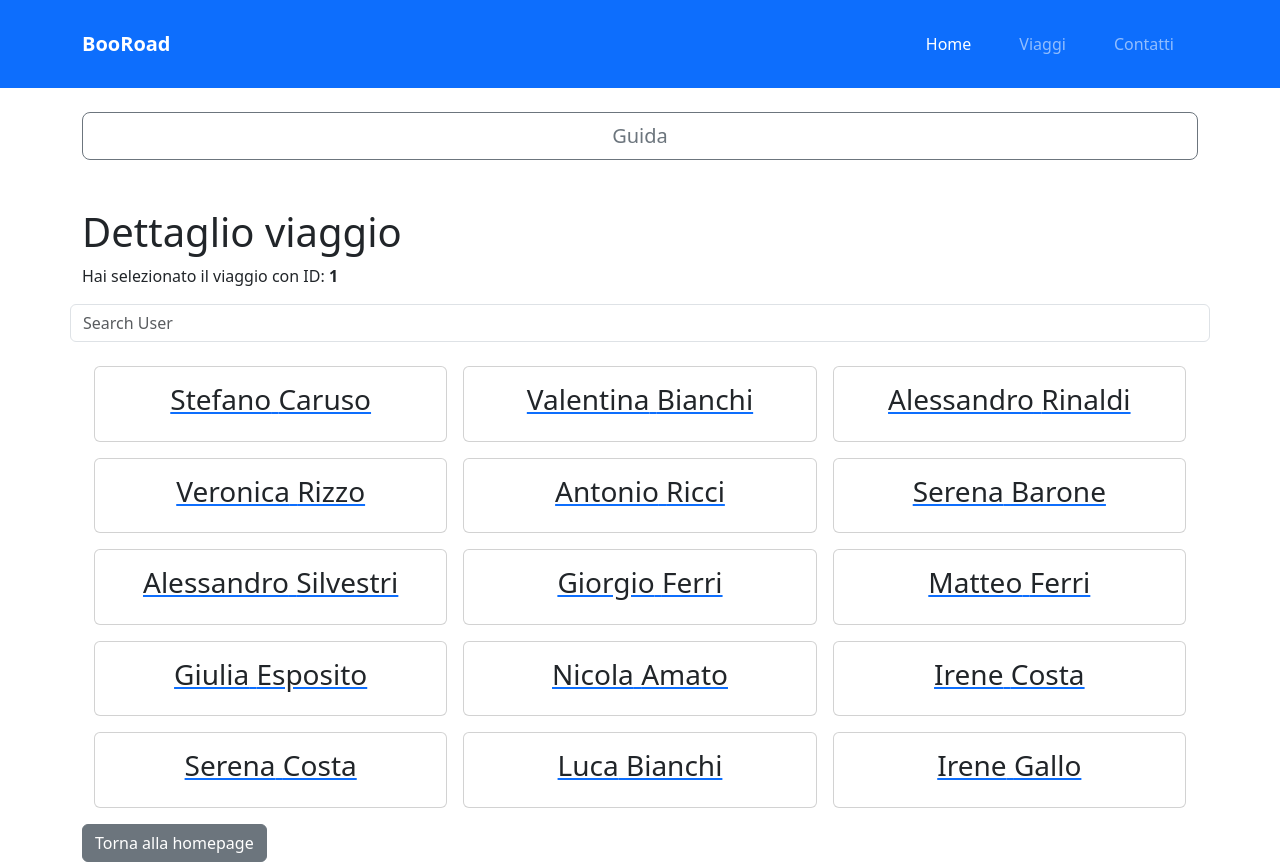
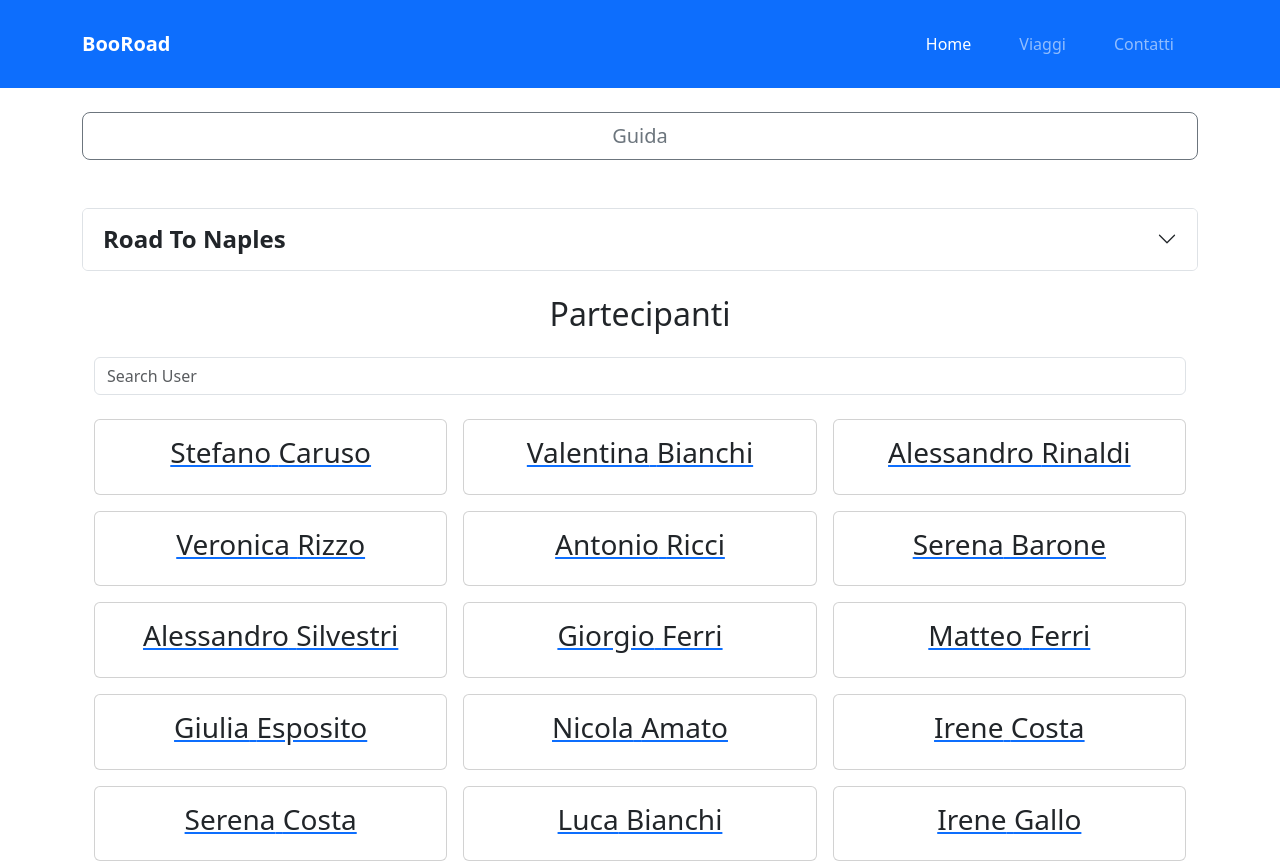
Before and after one commit to AndreaCatapano/react-prototipo-team-2, a React (Vite) app: page /trips/1 in a window 1280 px wide. Shown: the top 864 px of the page. Built offline with nearby package versions, Linux system fonts and the light colour scheme.

Commit message:
feat: add accordionTrip component and add heading for user trip

```diff
--- a/src/pages/TripDetailPage.jsx
+++ b/src/pages/TripDetailPage.jsx
@@ -5,6 +5,7 @@ import { TourOperatorCard } from "../components/TourOperatorCard.jsx";
 import userDataDemo from "../data/userDataDemo"
 import UserCard from "../components/UserCard.jsx";
 import { useEffect, useState } from "react";
+import AccordionTrip from "../components/AccordionTrip.jsx";
 
 // Pagina di dettaglio viaggio
 function TripDetailPage() {
@@ -40,15 +41,14 @@ function TripDetailPage() {
       </section>
 
       <div className="container py-4">
-        <h1>Dettaglio viaggio</h1>
-        <p>
-          Hai selezionato il viaggio con ID: <strong>{id}</strong>
-        </p>
 
-        <div className="row mb-4">
-          <input className="form-control me-2" type="search" placeholder="Search User" value={userSearch} onChange={e => setuserSearch(e.target.value)} />
+        <AccordionTrip dataId={id}/>
+
+        <h2 className="text-center mb-4">Partecipanti</h2>
+
+        <div className="container">
+          <input className="form-control me-2 mb-4" type="search" placeholder="Search User" value={userSearch} onChange={e => setuserSearch(e.target.value)} />
         </div>
-
         <section className="container text-center">
           <div className="row row-cols-3 g-3">
             {tripUsers.map(user => <UserCard key={user.id} user={user} />)}
```
